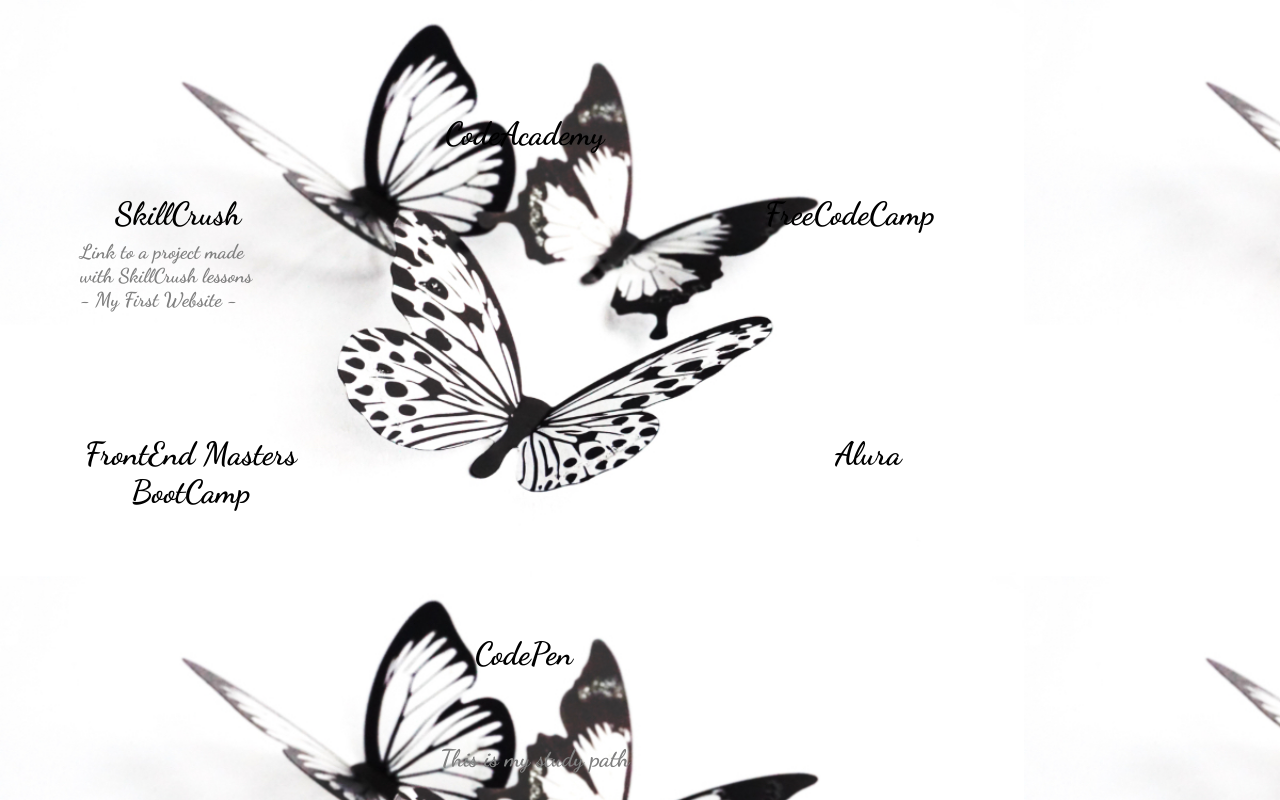
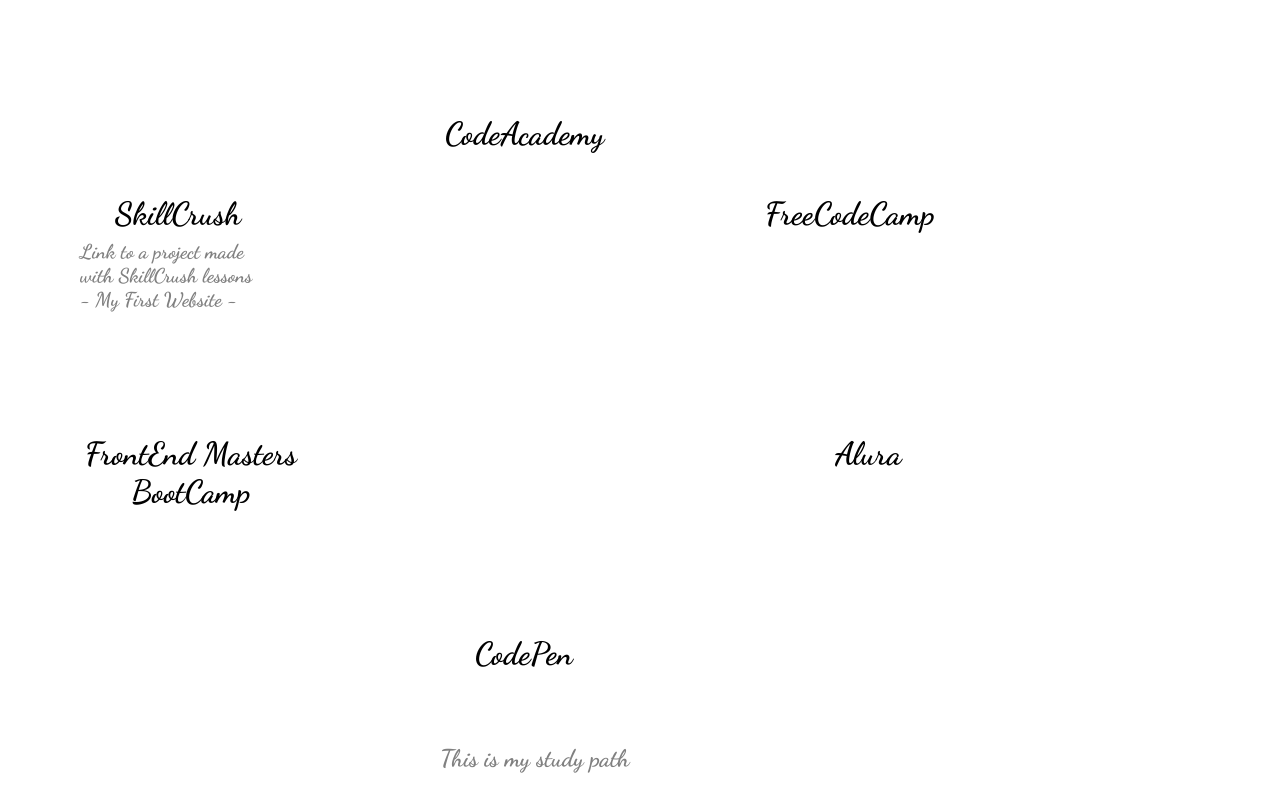
Before and after one commit to glausta/glausta.github.io, a plain HTML site: page index.html in a window 1280 px wide. Drawn offline with Linux system fonts and the light colour scheme.

Commit message:
Update me.css

```diff
--- a/css/me.css
+++ b/css/me.css
@@ -3,7 +3,7 @@ body {
     height: 700px;
     font-family: 'Dancing Script', cursive, Arial, Helvetica, sans-serif;
     font-size: 2rem;
-	background-image: url(../img/butterflies.png);
+	background-imag: url(../img/butterflies.png);
     background-size: 80%;
 }
 
```
